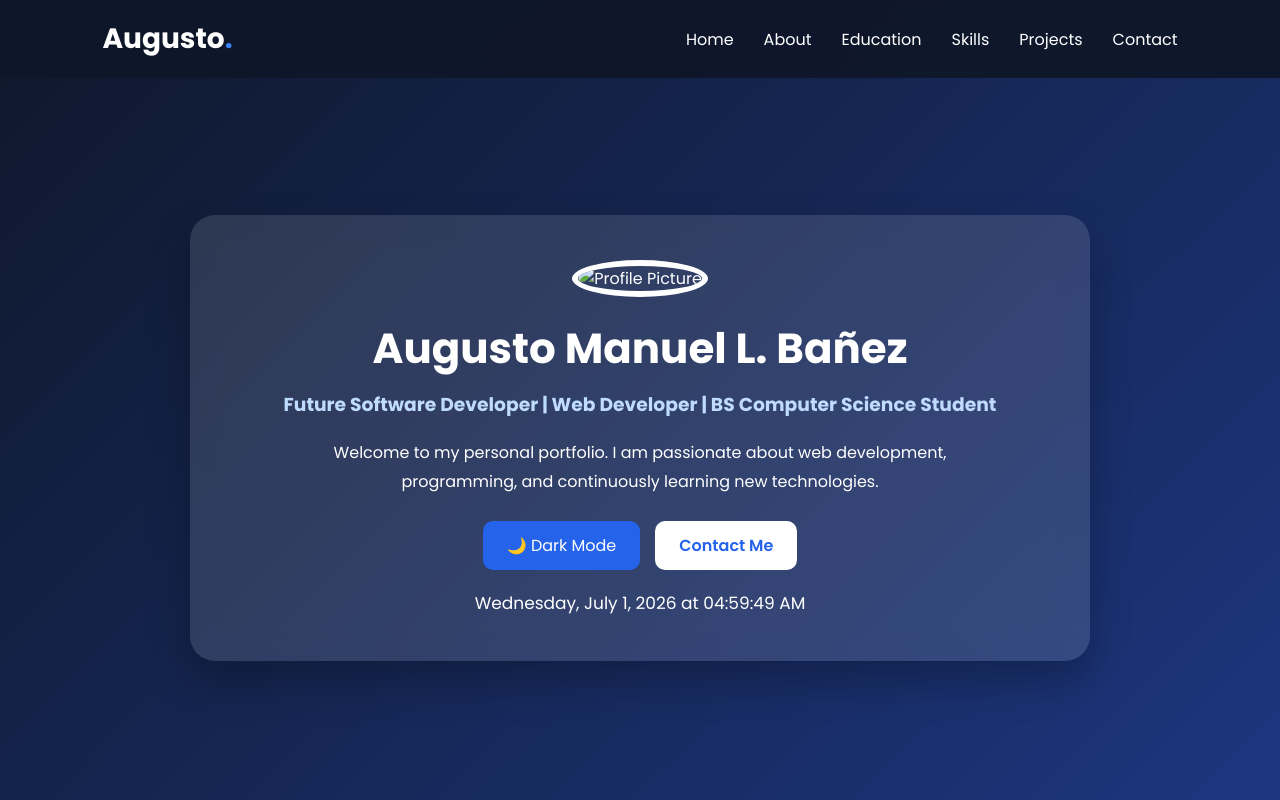
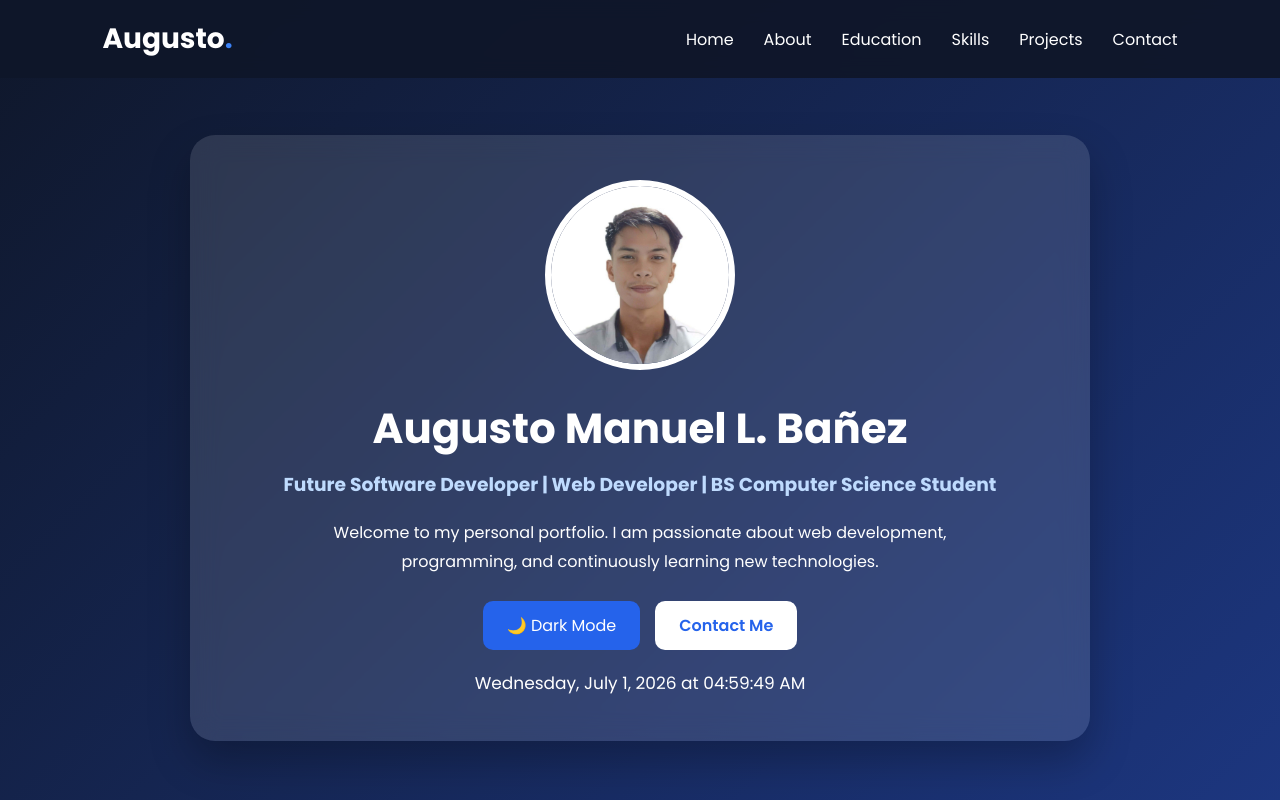
Before and after one commit to ambanez23104673-dotcom/personal-profile, a plain HTML site: page index.html in a window 1280 px wide. Shown: the top 800 px of the page. Drawn offline with Linux system fonts and the light colour scheme.

Commit message:
Update index.html

```diff
--- a/index.html
+++ b/index.html
@@ -57,7 +57,7 @@
 
     <div class="hero-content">
 
-        <img src="image/profile.jpg" alt="Profile Picture" class="profile-picture">
+        <img src="profile.jpg" alt="Profile Picture" class="profile-picture">
 
         <h1>Augusto Manuel L. Bañez</h1>
 
```
